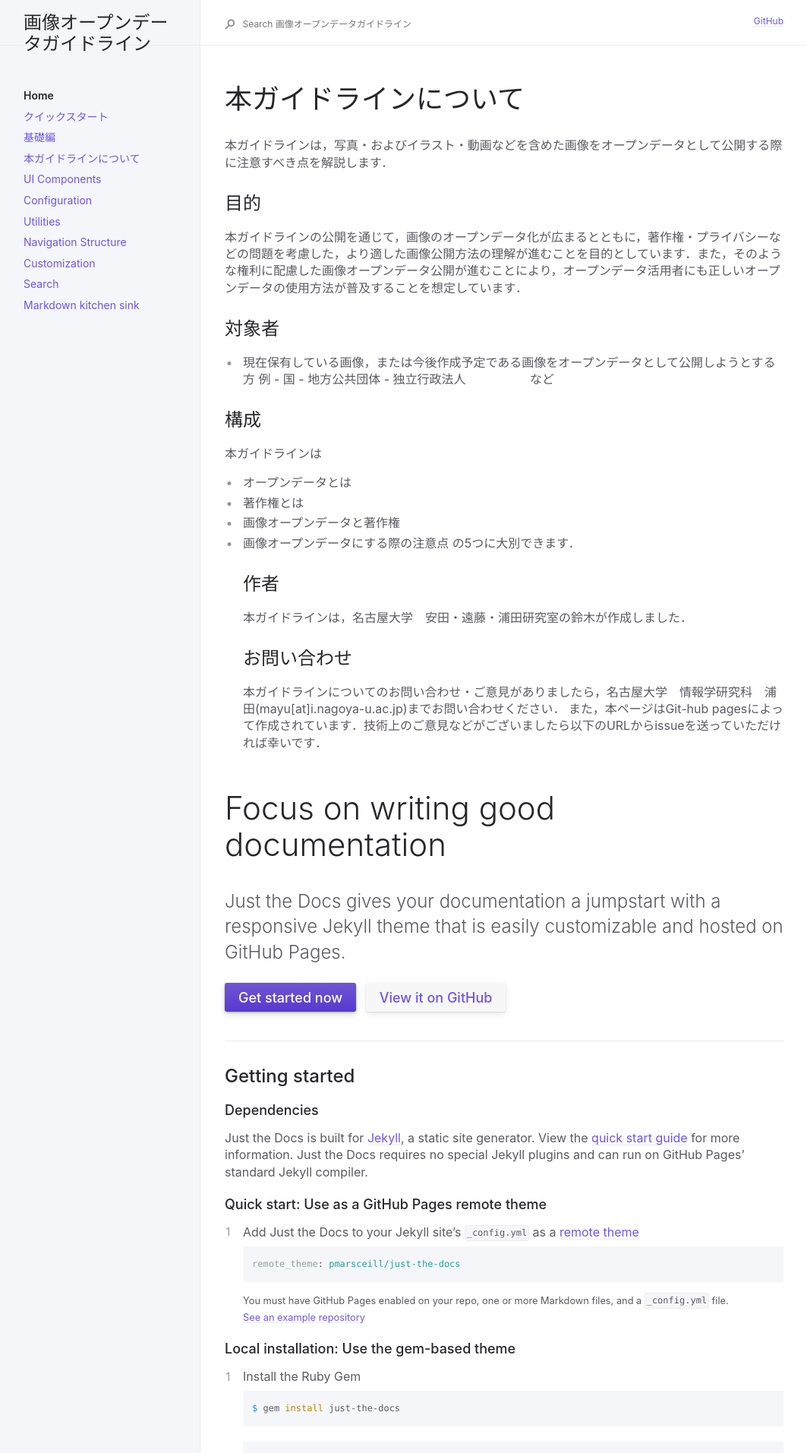
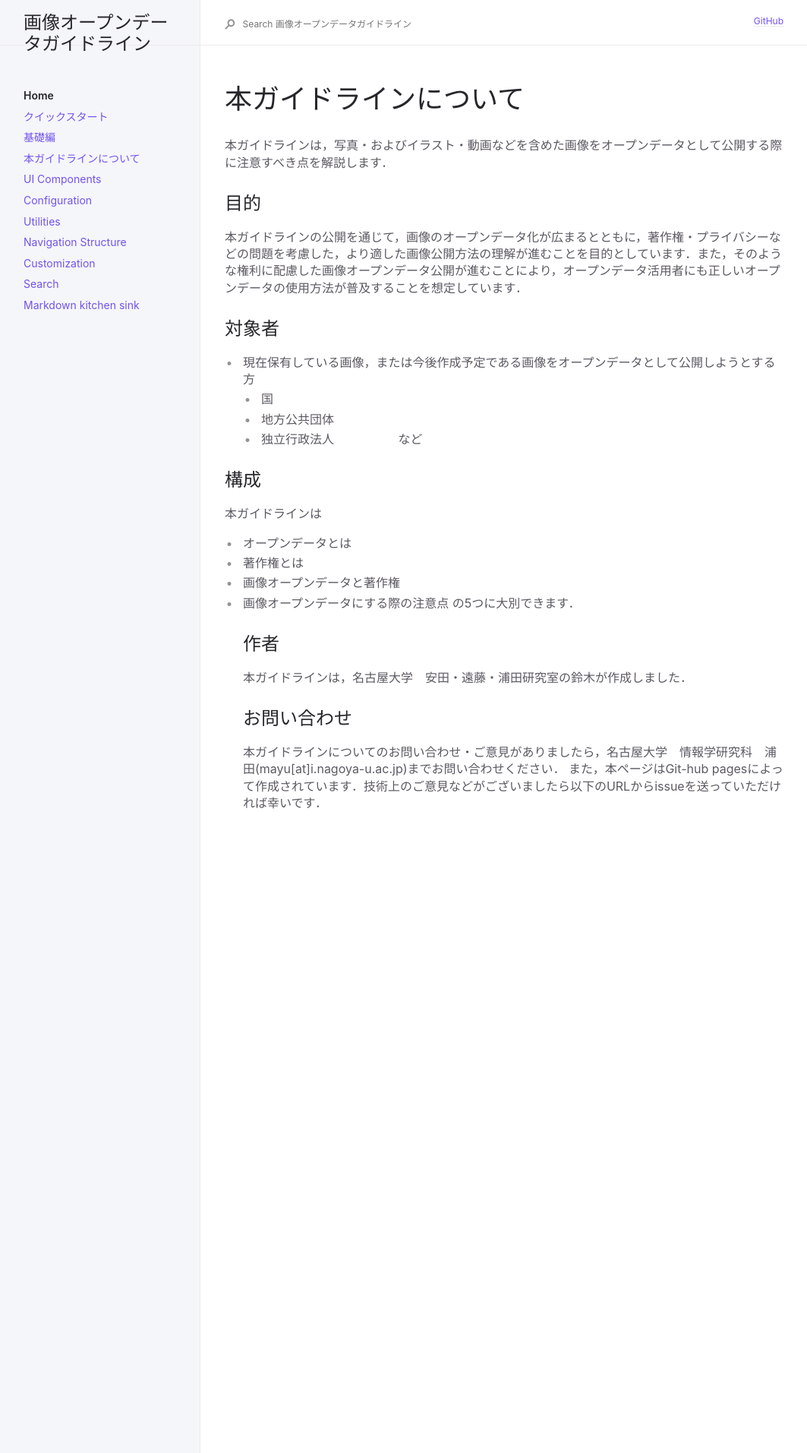
Before and after one commit to ayane0321/image-opendata-guide, a Jekyll site: the page built from index.md, in a window 1280 px wide. Shown: the top 1913 px of the page at 76% size, without its empty margins (92-1155 px from the left). Built offline with Jekyll 4.4.1, drawn with Linux system fonts in a browser that asks for light colours; some of the changed text lies outside the part shown.

Commit message:
change new.mde

````diff
--- a/index.md
+++ b/index.md
@@ -11,10 +11,9 @@ permalink: /
 本ガイドラインの公開を通じて，画像のオープンデータ化が広まるとともに，著作権・プライバシーなどの問題を考慮した，より適した画像公開方法の理解が進むことを目的としています．また，そのような権利に配慮した画像オープンデータ公開が進むことにより，オープンデータ活用者にも正しいオープンデータの使用方法が普及することを想定しています．
 ## 対象者
 - 現在保有している画像，または今後作成予定である画像をオープンデータとして公開しようとする方
-    例
-        - 国
-        - 地方公共団体
-        - 独立行政法人
+	- 国
+	- 地方公共団体
+	- 独立行政法人
        　　　　　など
 
 ## 構成
@@ -29,83 +28,3 @@ permalink: /
 ## お問い合わせ
 本ガイドラインについてのお問い合わせ・ご意見がありましたら，名古屋大学　情報学研究科　浦田(mayu[at]i.nagoya-u.ac.jp)までお問い合わせください．
 また，本ページはGit-hub pagesによって作成されています．技術上のご意見などがございましたら以下のURLからissueを送っていただければ幸いです．
-
-
-# Focus on writing good documentation
-{: .fs-9 }
-
-Just the Docs gives your documentation a jumpstart with a responsive Jekyll theme that is easily customizable and hosted on GitHub Pages.
-{: .fs-6 .fw-300 }
-
-[Get started now](#getting-started){: .btn .btn-primary .fs-5 .mb-4 .mb-md-0 .mr-2 } [View it on GitHub](https://github.com/pmarsceill/just-the-docs){: .btn .fs-5 .mb-4 .mb-md-0 }
-
----
-
-## Getting started
-
-### Dependencies
-
-Just the Docs is built for [Jekyll](https://jekyllrb.com), a static site generator. View the [quick start guide](https://jekyllrb.com/docs/) for more information. Just the Docs requires no special Jekyll plugins and can run on GitHub Pages' standard Jekyll compiler.
-
-### Quick start: Use as a GitHub Pages remote theme
-
-1. Add Just the Docs to your Jekyll site's `_config.yml` as a [remote theme](https://blog.github.com/2017-11-29-use-any-theme-with-github-pages/)
-```yaml
-remote_theme: pmarsceill/just-the-docs
-```
-<small>You must have GitHub Pages enabled on your repo, one or more Markdown files, and a `_config.yml` file. [See an example repository](https://github.com/pmarsceill/jtd-remote)</small>
-
-### Local installation: Use the gem-based theme
-
-1. Install the Ruby Gem
-```bash
-$ gem install just-the-docs
-```
-```yaml
-# .. or add it to your your Jekyll site’s Gemfile
-gem "just-the-docs"
-```
-2. Add Just the Docs to your Jekyll site’s `_config.yml`
-```yaml
-theme: "just-the-docs"
-```
-3. _Optional:_ Initialize search data (creates `search-data.json`)
-```bash
-$ bundle exec just-the-docs rake search:init
-```
-3. Run you local Jekyll server
-```bash
-$ jekyll serve
-```
-```bash
-# .. or if you're using a Gemfile (bundler)
-$ bundle exec jekyll serve
-```
-4. Point your web browser to [http://localhost:4000](http://localhost:4000)
-
-If you're hosting your site on GitHub Pages, [set up GitHub Pages and Jekyll locally](https://help.github.com/en/articles/setting-up-your-github-pages-site-locally-with-jekyll) so that you can more easily work in your development environment.
-
-### Configure Just the Docs
-
-- [See configuration options]({{ site.baseurl }}{% link docs/configuration.md %})
-
----
-
-## About the project
-
-Just the Docs is &copy; 2017-2019 by [Patrick Marsceill](http://patrickmarsceill.com).
-
-### License
-
-Just the Docs is distributed by an [MIT license](https://github.com/pmarsceill/just-the-docs/tree/master/LICENSE.txt).
-
-### Contributing
-
-When contributing to this repository, please first discuss the change you wish to make via issue,
-email, or any other method with the owners of this repository before making a change. Read more about becoming a contributor in [our GitHub repo](https://github.com/pmarsceill/just-the-docs#contributing).
-
-### Code of Conduct
-
-Just the Docs is committed to fostering a welcoming community.
-
-[View our Code of Conduct](https://github.com/pmarsceill/just-the-docs/tree/master/CODE_OF_CONDUCT.md) on our GitHub repository.
````
Also changed, not shown: docs/quick/new.md (+15 -0 lines), picture/concept.jpg (added), picture/thumbnail.jpeg (added), 1 other file.
